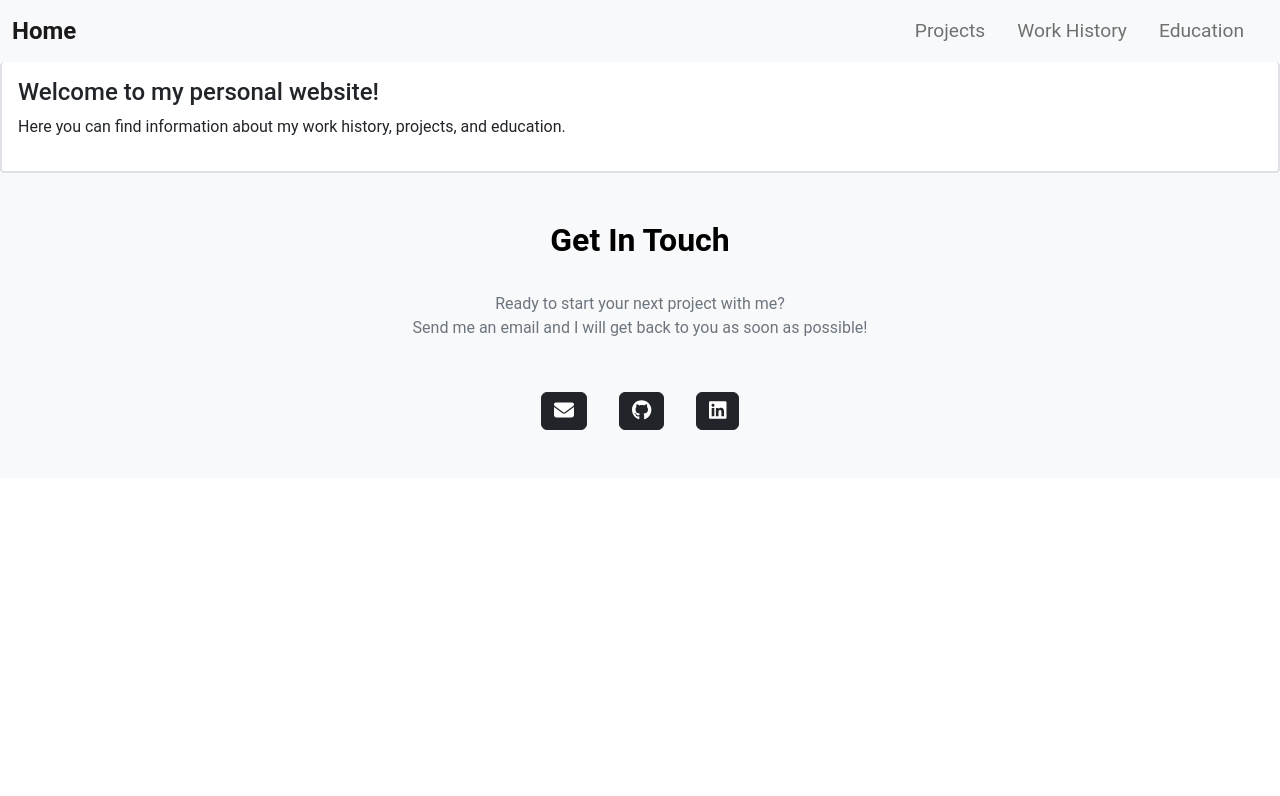
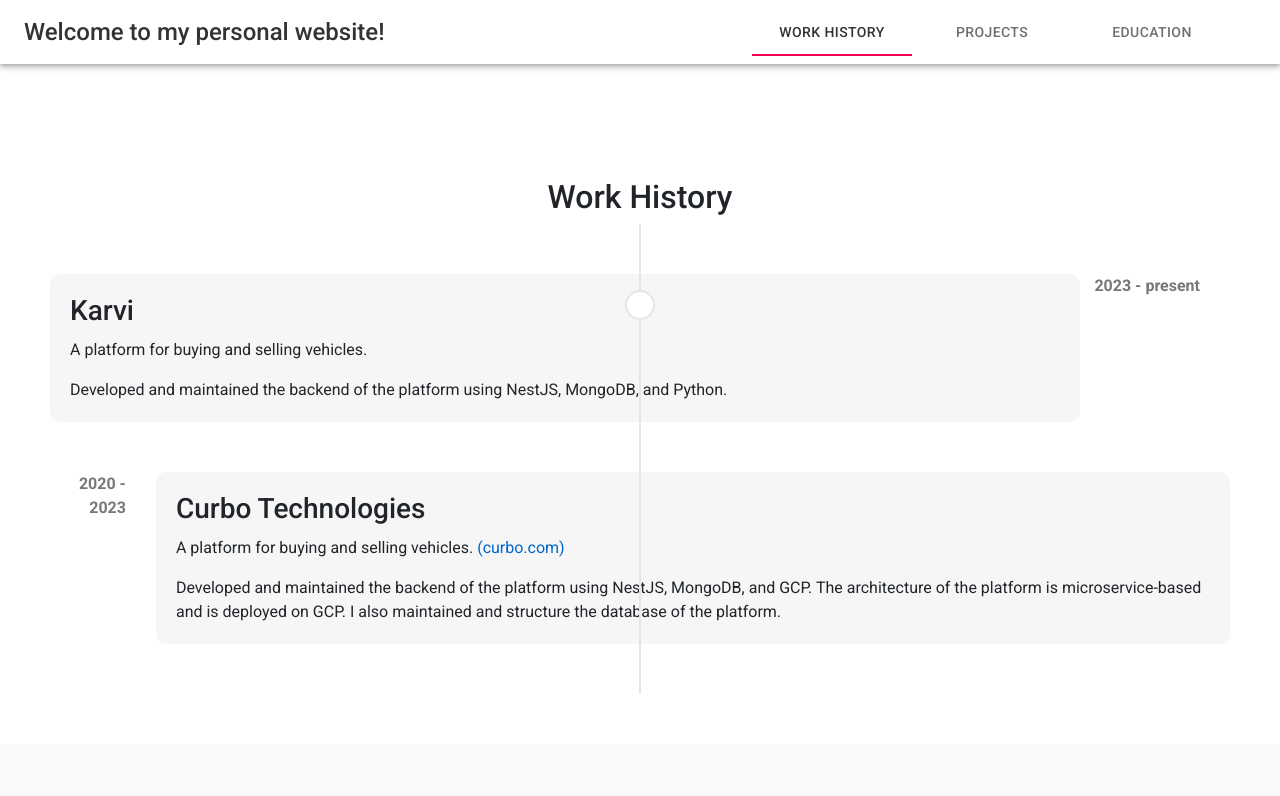
Before and after one commit to bujosa/lerna, a React (Create React App) app: page / in a window 1280 px wide. Shown: the top 796 px of the page. Built offline with nearby package versions, Linux system fonts and the light colour scheme.

Commit message:
feat: create a new navbar

```diff
--- a/src/App.js
+++ b/src/App.js
@@ -1,86 +1,59 @@
 import React, { useState } from 'react';
 import './css/App.css';
-import {
-  Navbar,
-  NavbarBrand,
-  Nav,
-  NavItem,
-  NavLink,
-  TabContent,
-  TabPane,
-  Row,
-  Col,
-} from 'reactstrap';
+import { makeStyles } from '@material-ui/core/styles';
+import { AppBar, Toolbar, Tab, Tabs } from '@material-ui/core';
 import Contact from './components/Contact';
 import Projects from './components/Projects';
 import WorkHistory from './components/WorkHistory';
 import Education from './components/Education';
 
+const useStyles = makeStyles((theme) => ({
+  root: {
+    flexGrow: 1,
+  },
+  appBar: {
+    color: '#333',
+    backgroundColor: 'white',
+  },
+  toolBar: {
+    justifyContent: 'space-between',
+  },
+  tabs: {
+    marginRight: theme.spacing(3),
+  },
+  contentContainer: {
+    marginTop: '64px',
+  },
+}));
+
 function App() {
-  const [activeTab, setActiveTab] = useState('1');
+  const classes = useStyles();
+  const [value, setValue] = useState(0);
 
-  const toggle = (tab) => {
-    if (activeTab !== tab) setActiveTab(tab);
+  const handleChange = (event, newValue) => {
+    setValue(newValue);
   };
 
   return (
-    <div className="app-container">
-      <Navbar color="light" light expand="md">
-        <NavbarBrand href="/">Home</NavbarBrand>
-        <Nav className="ml-auto" navbar>
-          <NavItem>
-            <NavLink
-              href="#projects"
-              onClick={() => {
-                toggle('3');
-              }}>
-              Projects
-            </NavLink>
-          </NavItem>
-          <NavItem>
-            <NavLink
-              href="#work-history"
-              onClick={() => {
-                toggle('2');
-              }}>
-              Work History
-            </NavLink>
-          </NavItem>
-          <NavItem>
-            <NavLink
-              href="#education"
-              onClick={() => {
-                toggle('4');
-              }}>
-              Education
-            </NavLink>
-          </NavItem>
-        </Nav>
-      </Navbar>
-
-      <div className="content-container">
-        <TabContent activeTab={activeTab}>
-          <TabPane tabId="1">
-            <Row>
-              <Col sm="12">
-                <h4>Welcome to my personal website!</h4>
-                <p>
-                  Here you can find information about my work history, projects,
-                  and education.
-                </p>
-              </Col>
-            </Row>
-          </TabPane>
-          <TabPane tabId="2">
-            <WorkHistory />
-          </TabPane>
-          <TabPane tabId="3">
-            <Projects />
-          </TabPane>
-          <TabPane tabId="4">
-            <Education />
-          </TabPane>
-        </TabContent>
+    <div className={classes.root}>
+      <AppBar position="static" className={classes.appBar} color="inherit">
+        <Toolbar className={classes.toolBar}>
+          <h4>Welcome to my personal website!</h4>
+          <Tabs
+            className={classes.tabs}
+            value={value}
+            onChange={handleChange}
+            aria-label="Navigation Tabs">
+            <Tab label="Work History" />
+            <Tab label="Projects" />
+            <Tab label="Education" />
+          </Tabs>
+        </Toolbar>
+      </AppBar>
+      <div className={classes.contentContainer}>
+        {value === 0 && <WorkHistory />}
+        {value === 1 && <Projects />}
+        {value === 2 && <Education />}
         <Contact />
       </div>
     </div>
--- a/src/css/App.css
+++ b/src/css/App.css
@@ -1,96 +1,26 @@
-/* Estilo general */
+@import url('https://fonts.googleapis.com/css?family=Roboto:400,500,700&display=swap');
+
 body {
   font-family: 'Roboto', sans-serif;
   margin: 0;
   padding: 0;
 }
 
-h1 {
-  font-size: 2.5rem;
-  font-weight: 700;
-  margin: 0 0 1rem;
+h4 {
+  margin: 0;
+  font-weight: 500;
 }
 
-h2 {
-  font-size: 2rem;
-  font-weight: 700;
-  margin: 0 0 1rem;
+.app-container {
+  display: flex;
+  flex-direction: column;
+  min-height: 100vh;
 }
 
-h3 {
-  font-size: 1.5rem;
-  font-weight: 700;
-  margin: 0 0 1rem;
-}
-
-p {
-  font-size: 1rem;
-  font-weight: 400;
-  margin: 0 0 1rem;
-  line-height: 1.5;
-}
-
-a {
-  color: #007bff;
-  text-decoration: none;
-}
-
-a:hover {
-  text-decoration: underline;
-}
-
-/* Navbar */
-.navbar {
-  background-color: #343a40;
-  color: #fff;
-}
-
-.navbar-brand {
-  font-size: 1.5rem;
-  font-weight: 700;
-  margin-right: 2rem;
-}
-
-.nav-link {
-  font-size: 1.2rem;
-  font-weight: 400;
-  margin-right: 1rem;
-}
-
-.nav-link.active {
-  font-weight: 700;
-}
-
-/* Tabs */
-.nav-tabs {
-  border-bottom: 2px solid #dee2e6;
-}
-
-.nav-tabs .nav-item {
-  margin-bottom: 0;
-}
-
-.nav-tabs .nav-link {
-  border: none;
-  border-top-left-radius: 0;
-  border-top-right-radius: 0;
-  color: #6c757d;
-  font-size: 1.2rem;
-  font-weight: 400;
-  margin-right: 1rem;
-}
-
-.nav-tabs .nav-link.active {
-  border: none;
-  color: #343a40;
-  font-weight: 700;
-}
-
-.tab-content {
-  padding: 1rem;
-  border: 2px solid #dee2e6;
-  border-top: none;
-  border-radius: 0.25rem;
+.content-container {
+  margin-top: 64px;
+  flex-grow: 1;
+  padding: 20px;
 }
 
 /* Footer */
```
